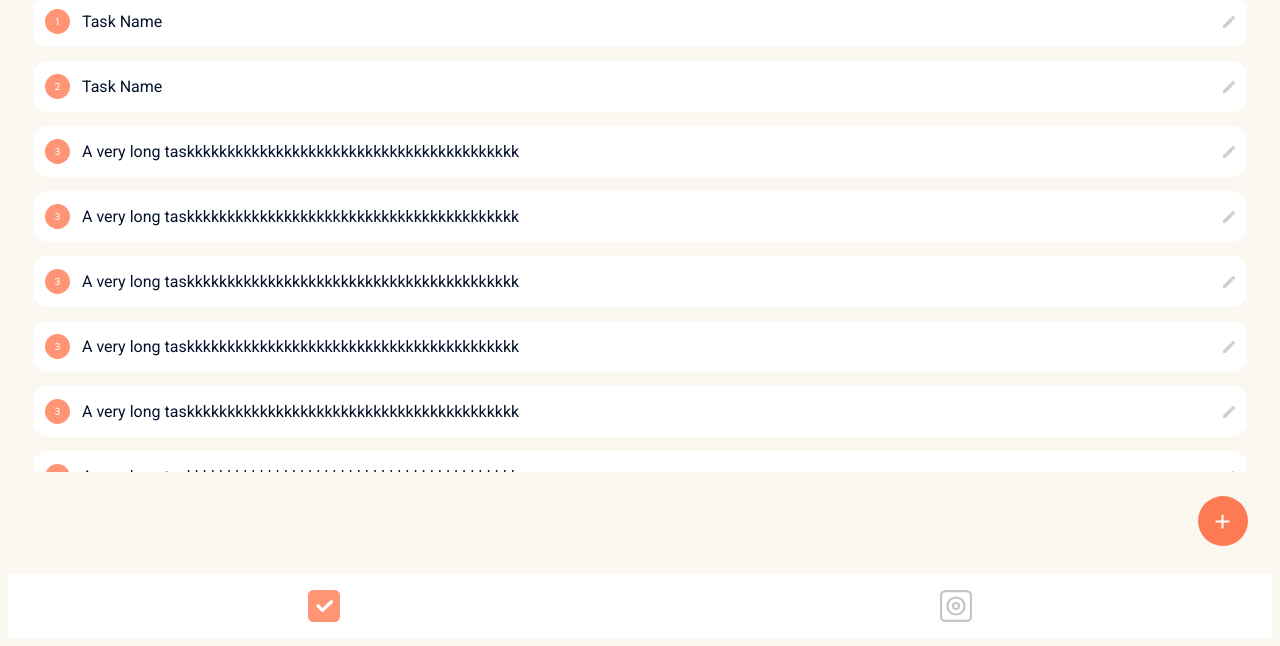
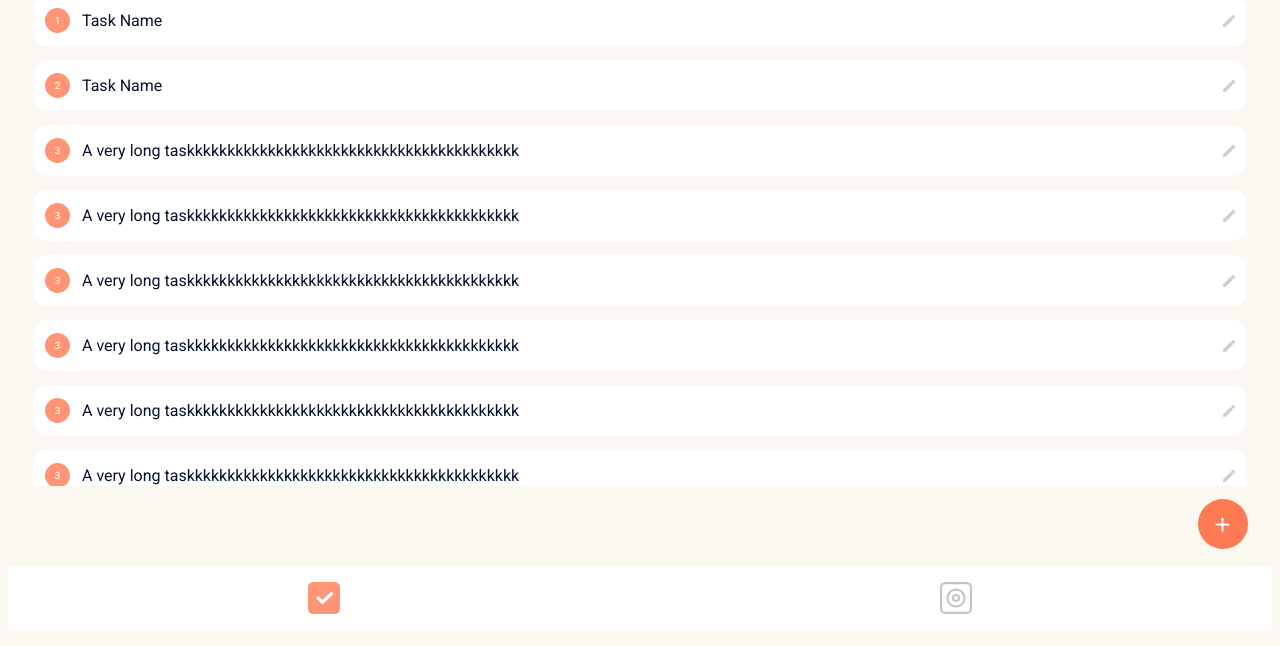
Before and after one commit to Vasallius/Pomodowo_Alpha, a plain HTML site: page index.html in a window 1280 px wide. Shown: the part 162-808 px from the top of the page. Drawn offline with nearby package versions, Linux system fonts and the light colour scheme.

Commit message:
fix ui viewport heights

```diff
--- a/styles.css
+++ b/styles.css
@@ -7,8 +7,8 @@
 /* General Paramters */
 
 .top {
-  padding: 25px;
-  height: 72vh;
+  padding: 24px 25px;
+  height: 74vh;
   display: flex;
   flex-direction: column;
 }
@@ -98,10 +98,15 @@ https://stackoverflow.com/questions/16670931/hide-scroll-bar-but-while-still-bei
   margin: 0 12px;
 }
 
+.mid {
+  height: 10vh;
+  display: flex;
+  align-items: center;
+  justify-content: flex-end;
+}
+
 .add-task {
-  /* margin: 40px 0 0 0; */
-  text-align: right;
-  padding: 24px;
+  margin-right: 24px;
 }
 
 .navbar {
```
